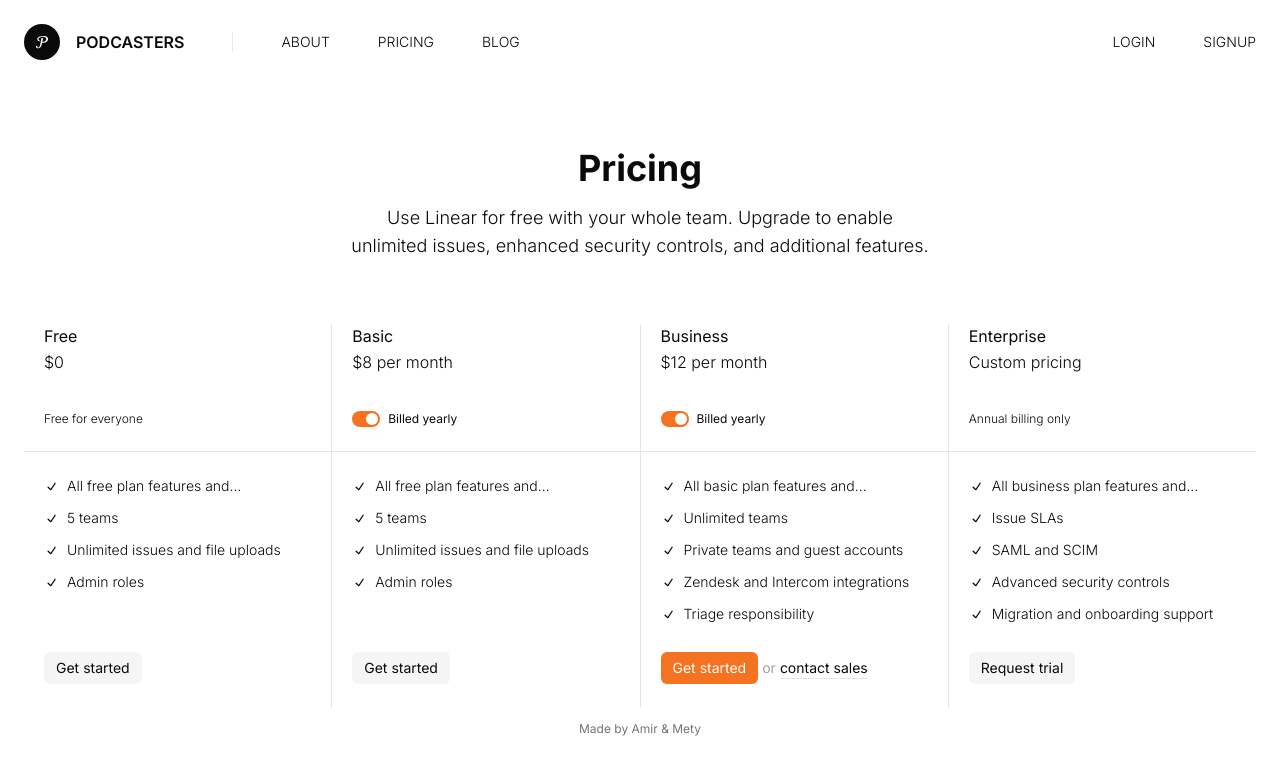
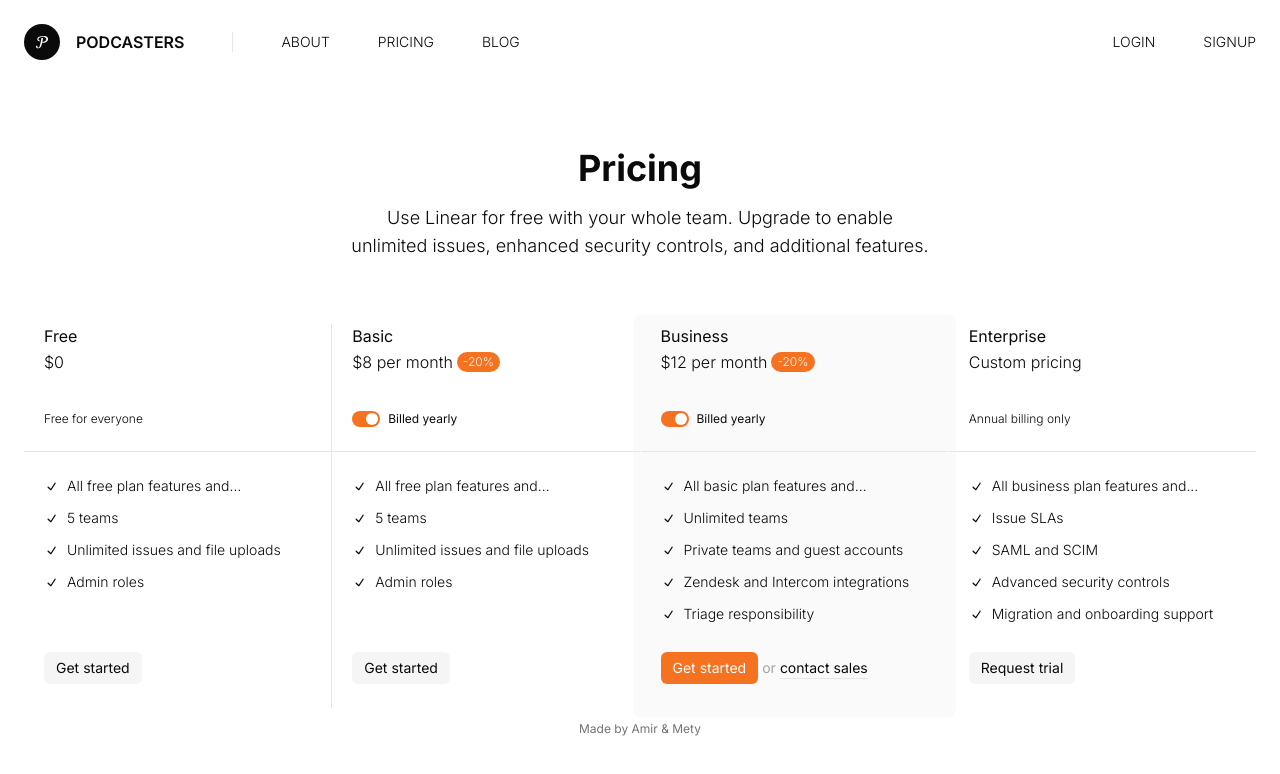
Before and after one commit to dumbmety/podcasters, a Next.js app: page /pricing in a window 1280 px wide. Shown: the top 774 px of the page. Built offline with nearby package versions, Linux system fonts and the light colour scheme.

Commit message:
feat: add discount label

```diff
--- a/app/pricing/page.tsx
+++ b/app/pricing/page.tsx
@@ -47,7 +47,7 @@ export default function PricingPage() {
           <Pricing>
             <Pricing.Header>
               <Pricing.Title>Basic</Pricing.Title>
-              <Pricing.Amount>
+              <Pricing.Amount discount={isYearly && 20}>
                 ${isYearly ? "8" : "10"} per month
               </Pricing.Amount>
               <Pricing.Switch value={isYearly} onChange={setIsYearly} />
@@ -66,10 +66,10 @@ export default function PricingPage() {
               </Pricing.Actions>
             </Pricing.Content>
           </Pricing>
-          <Pricing>
+          <Pricing isSelected>
             <Pricing.Header>
               <Pricing.Title>Business</Pricing.Title>
-              <Pricing.Amount>
+              <Pricing.Amount discount={isYearly && 20}>
                 ${isYearly ? "12" : "14"} per month
               </Pricing.Amount>
               <Pricing.Switch value={isYearly} onChange={setIsYearly} />
--- a/components/pricing/Pricing.tsx
+++ b/components/pricing/Pricing.tsx
@@ -2,8 +2,24 @@ import clsx from "clsx";
 import { CheckIcon } from "@radix-ui/react-icons";
 import { Switch } from "../ui/switch";
 
-function Pricing({ children }: { children: React.ReactNode }) {
-  return <li className="flex-1 flex flex-col min-h-96">{children}</li>;
+function Pricing({
+  isSelected,
+  children,
+}: {
+  isSelected?: boolean;
+  children: React.ReactNode;
+}) {
+  return (
+    <li
+      className={clsx(
+        "flex-1 flex flex-col min-h-96 relative",
+        isSelected &&
+          "before:absolute before:inset-0 before:z-10 before:scale-105 before:rounded-lg before:bg-neutral-50"
+      )}
+    >
+      <div className="flex flex-1 flex-col relative z-20">{children}</div>
+    </li>
+  );
 }
 
 function PricingHeader({ children }: { children: React.ReactNode }) {
@@ -16,8 +32,23 @@ function PricingTitle({ children }: { children: string }) {
   return <h3 className="capitalize mb-0.5">{children}</h3>;
 }
 
-function PricingAmount({ children }: { children: string | string[] }) {
-  return <p className="font-light mb-5">{children}</p>;
+function PricingAmount({
+  discount,
+  children,
+}: {
+  discount?: number | false;
+  children: string | string[];
+}) {
+  return (
+    <p className="font-light mb-5 flex items-center space-x-1">
+      <span>{children}</span>{" "}
+      {discount && (
+        <span className="text-xs bg-brand rounded-full px-1.5 py-0.5 text-white">
+          -{discount}%
+        </span>
+      )}
+    </p>
+  );
 }
 
 function PricingDesc({ children }: { children: string }) {
```
